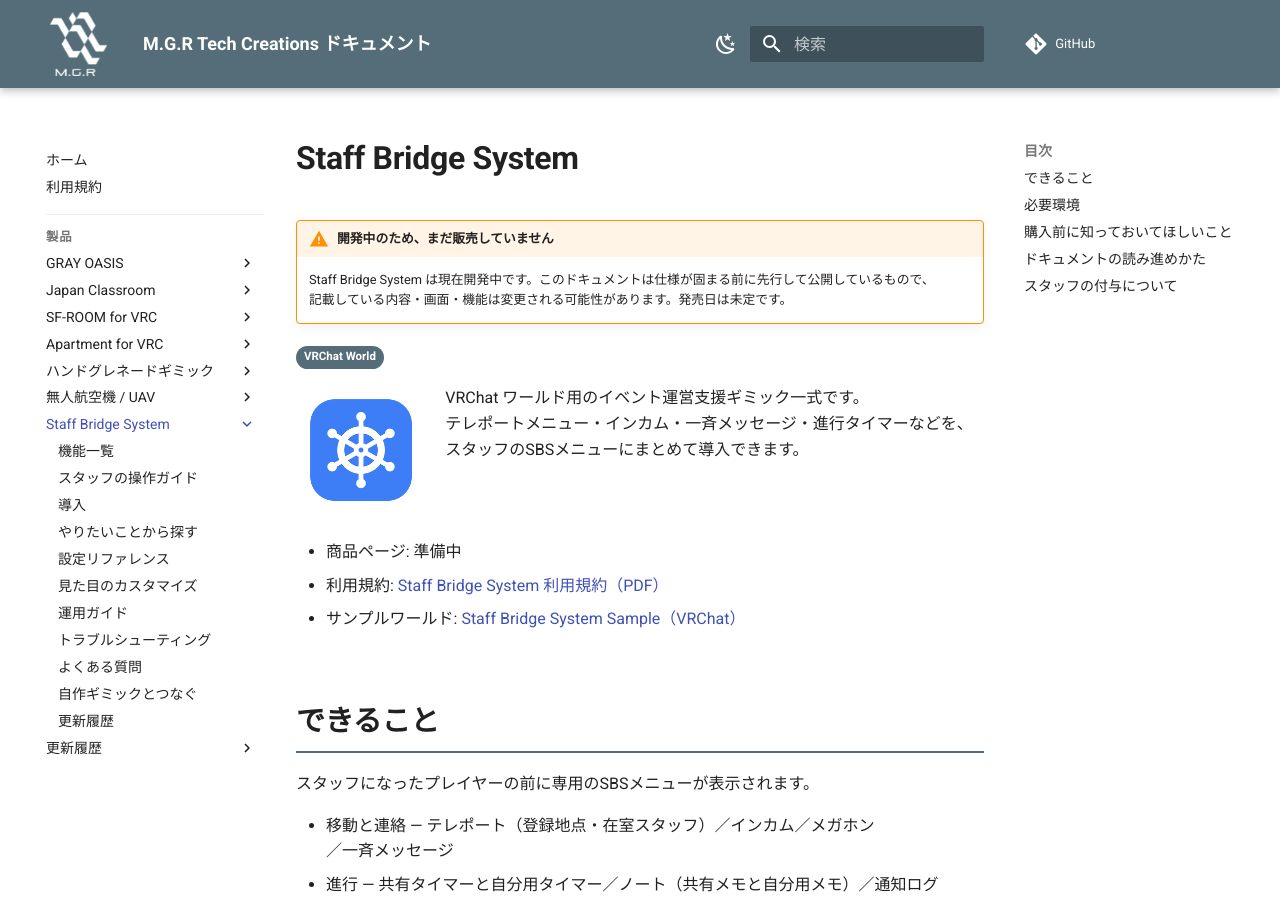
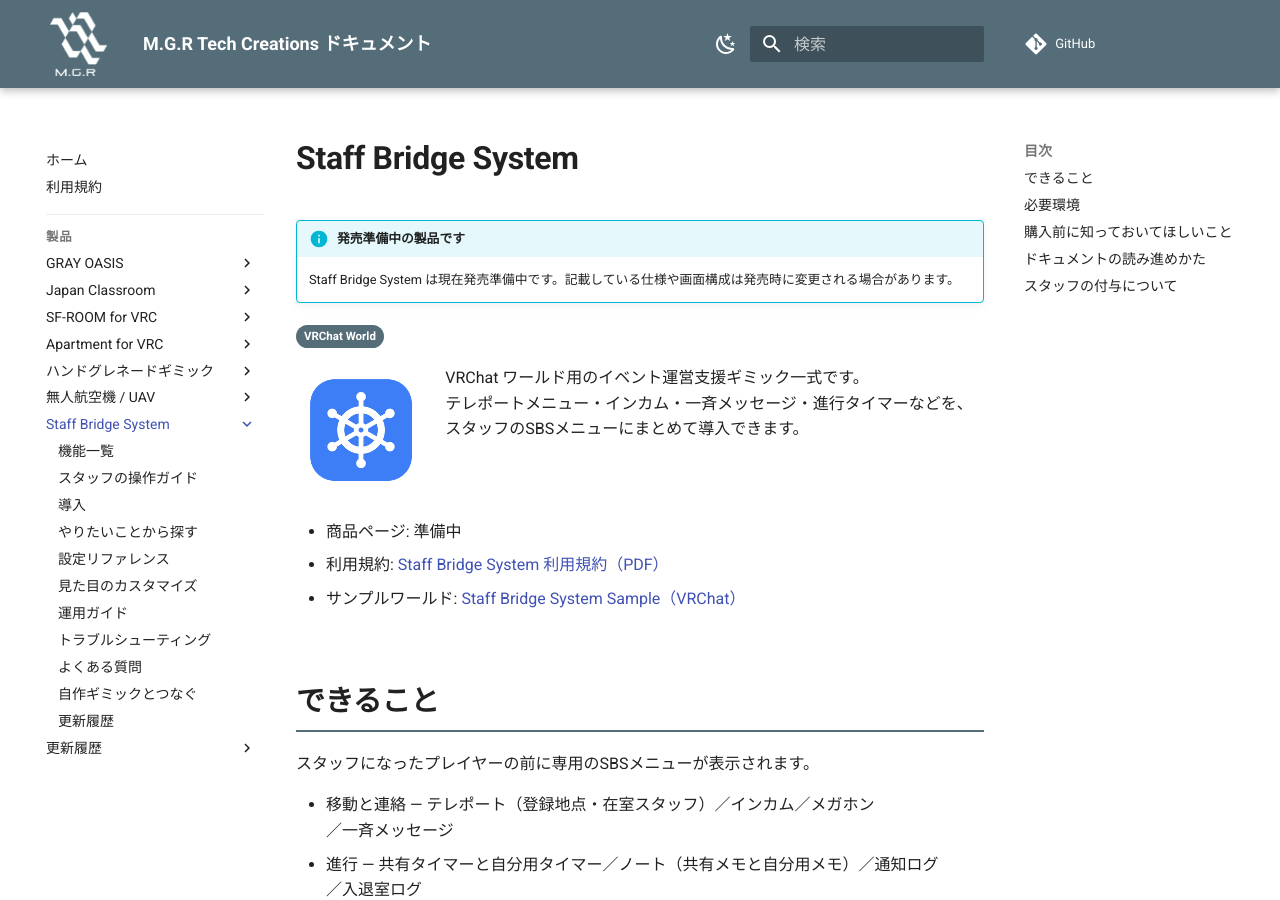
Before and after one commit to MAGURO-git/ProductArchive, an MkDocs documentation site: the page built from docs/staff-bridge-system/index.md, in a window 1280 px wide and 900 px high. Built offline with MkDocs 1.6.1 and Material for MkDocs 9.7.7, drawn with Linux system fonts in a browser that asks for light colours; comment, search, counter and statistics services are not loaded; some of the changed text lies outside the part shown.

Commit message:
SBSマニュアルの開発者目線・内部経緯の表現をユーザー向けに整流化
プロトタイプ開発経緯や内部実装（リフレクション等）の過度な言及を整理し、実績・仕様ベースの客観的な製品説明に統一。

```diff
--- a/docs/staff-bridge-system/index.md
+++ b/docs/staff-bridge-system/index.md
@@ -1,7 +1,7 @@
 # Staff Bridge System
 
-!!! warning "開発中のため、まだ販売していません"
-    Staff Bridge System は現在開発中です。このドキュメントは仕様が固まる前に先行して公開しているもので、記載している内容・画面・機能は変更される可能性があります。発売日は未定です。
+!!! info "発売準備中の製品です"
+    Staff Bridge System は現在発売準備中です。記載している仕様や画面構成は発売時に変更される場合があります。
 
 <span class="badge badge--vrc">VRChat World</span>
 
@@ -50,7 +50,7 @@ FukuroUdon は VCC / ALCOM から導入できます。詳しくは [導入](inst
 
 イベント当日に困らないよう、できることの範囲をここにまとめます。購入前に目を通してください。
 
-**動作を確認した規模は40人です。** もとになったプロトタイプを40人規模のイベントで運用しました。それを超える規模では確認していません。
+**動作確認済みの規模は40人です。** 40人規模のイベントでの運用実績があります。それを超える大規模インスタンスでの動作は未確認です。
 
 **プレイヤーの声を操作する他のギミックとは同時に使えません。** 防音室・個室・ボイスゾーン・音量調整・拡声など、声の距離やゲインを変えるギミックは、インカムと同じ VRChat の音声設定を書き換えるため、どちらも意図どおりに動かなくなります。ワールドごとに、防音室ギミックかインカムか、どちらか片方を選ぶことになります。切り替えは[インカムの一時停止](operation.md#incom-power)で行えます。
 
```
Also changed, not shown: docs/staff-bridge-system/faq.md (+1 -1 lines), docs/staff-bridge-system/operation.md (+1 -1 lines), docs/staff-bridge-system/troubleshoot.md (+1 -1 lines).
